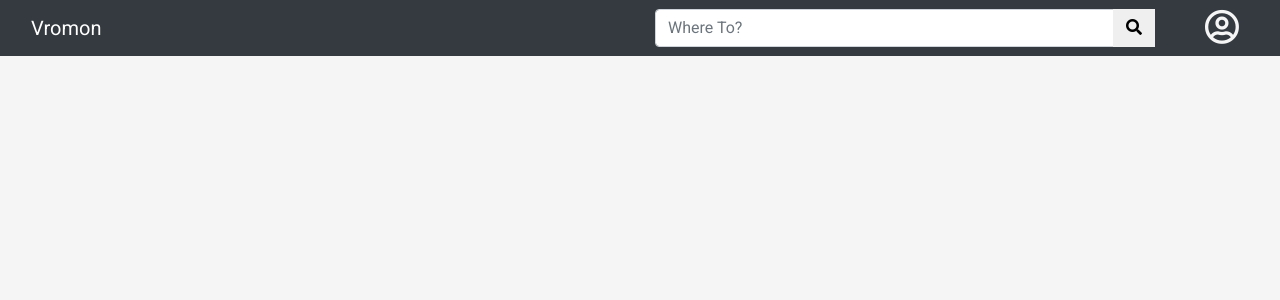
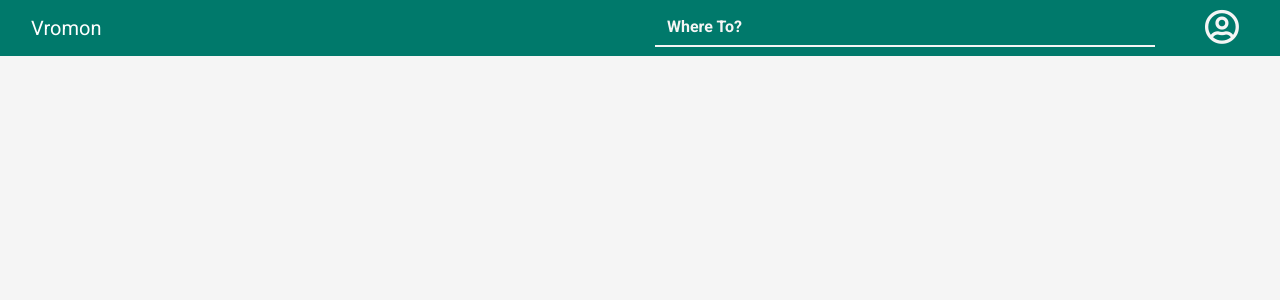
Before and after one commit to rafiulgits/vromon, a Django app: page / in a window 1280 px wide. Shown: the top 300 px of the page. Run offline with Django 3.2, Linux system fonts and the light colour scheme; parts of the project's set-up code (start-up, migrations or seed data) failed here and were passed over; some libraries are stand-ins or nearby versions.

Commit message:
A Stylish navbar added

```diff
--- a/static/css/main.css
+++ b/static/css/main.css
@@ -1,6 +1,10 @@
 body {
     background: #f5f5f5;
     font-family: 'Roboto', sans-serif;
+}
+
+.bg-teal {
+    background-color: #00796B !important;
 }
 
 #profile-button {
@@ -14,3 +18,24 @@ body {
 .dropdown-menu {
     margin-left: -50px;
 }
+
+.search-bar {
+	background: #00796B;
+	border: none;
+	border-bottom: 2px solid #f5f5f5;
+	border-radius: 0px;
+	color: #f5f5f5;
+	font-weight: bold;
+}
+
+.search-bar:focus {
+	background: #004D40;
+	color: #f5f5f5;
+	outline: none;
+	border: none;
+}
+
+.search-bar::placeholder {
+	color: #f5f5f5;
+	font-weight: bold;
+}
--- a/templates/base.html
+++ b/templates/base.html
@@ -11,6 +11,7 @@
 
 	<link rel="stylesheet" href="https://maxcdn.bootstrapcdn.com/bootstrap/4.0.0/css/bootstrap.min.css" integrity="sha384-Gn5384xqQ1aoWXA+058RXPxPg6fy4IWvTNh0E263XmFcJlSAwiGgFAW/dAiS6JXm" crossorigin="anonymous">
 	<link rel="stylesheet" href="https://use.fontawesome.com/releases/v5.8.1/css/all.css" integrity="sha384-50oBUHEmvpQ+1lW4y57PTFmhCaXp0ML5d60M1M7uH2+nqUivzIebhndOJK28anvf" crossorigin="anonymous">
+
 	<link rel="stylesheet" type="text/css" href="{% static 'css/main.css' %}">
 
 	{% block extra_head %}
@@ -21,15 +22,10 @@
 
 <body>
 
-	<div class="navbar fixed-top navbar-dark bg-dark container-fluid">
+	<div class="navbar fixed-top navbar-dark bg-teal container-fluid">
 		<a href="/" class="navbar-brand col-4">Vromon</a>
 		<div class="input-group col-6 ">
-			<input type="text" name="search" placeholder="Where To?" class="form-control">
-			<div class="input-group-append">
-				<button type="button" name="searchButton" class="btn"><i class="fas fa-search"></i></button>
-			</div>
-
-
+			<input type="text" name="search" placeholder="Where To?" class="form-control search-bar">
 			<div class="dropdown">
 				<a href="#" role="button" id="dropdownMenuLink" data-toggle="dropdown" aria-haspopup="true" aria-expanded="false">
 					<i class="far fa-user-circle" id="profile-button"></i>
```
